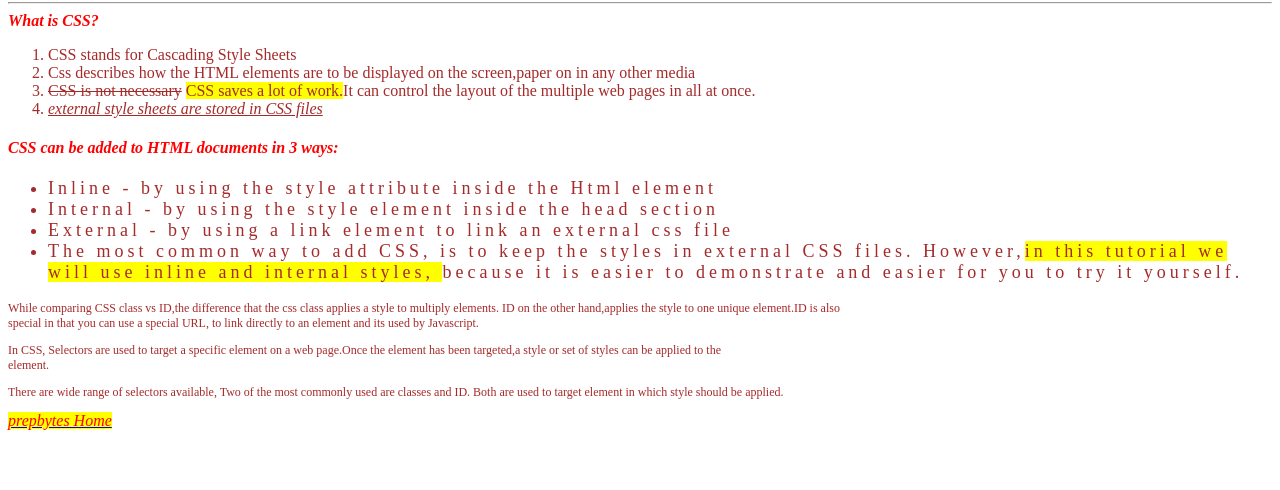
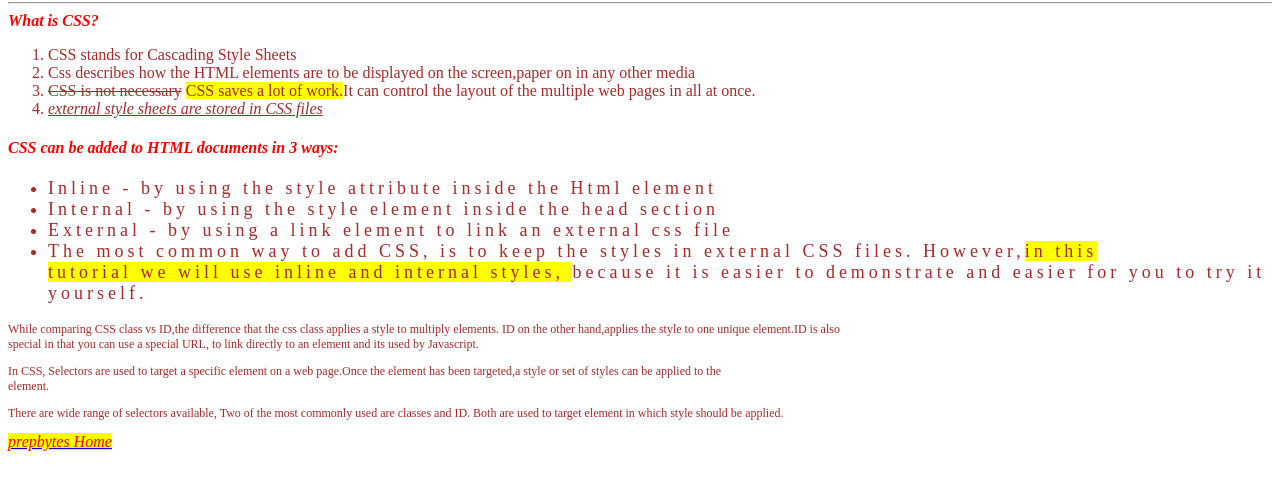
Before and after one commit to Mokshithabhi/CSS_Assignment, a plain HTML site: page index.html in a window 1280 px wide. Shown: the part 78-568 px from the top of the page. Drawn offline with Linux system fonts and the light colour scheme.

Commit message:
Update index.html

```diff
--- a/index.html
+++ b/index.html
@@ -14,7 +14,7 @@
    <ol type=1 style=" color:brown">
        <li >CSS stands for Cascading Style Sheets</li>
        <li >Css describes how the HTML elements are to be displayed on the screen,paper on in any other media</li>
-       <li ><span style = "Text-decoration:line-through" > CSS is not necessary</span>   <span style="background-color:yellow">CSS saves a lot of work.</span>It can control the layout of the multiple web pages in all at once.</li>
+       <li ><span style = "Text-decoration:line-through" > CSS is not necessary</span> <span style="background-color:yellow">CSS saves a lot of work.</span>It can control the layout of the multiple web pages in all at once.</li>
        <li ><span style = "Text-decoration:underline" ><i>external style sheets are stored in CSS files</i></span></li>
    </ol>
    <h4><b><i style="color:red">CSS can be added to HTML documents in 3 ways:</i></b></h4>
@@ -23,7 +23,7 @@
         <li>Inline - by using the style attribute inside the Html element</li>
         <li>Internal - by using the style element inside the head section</li>
         <li>External - by using a link element to link an external css file</li>
-        <li>The most common way to add CSS, is to keep the styles in external CSS files. However,<span style= "background-color:yellow">in this tutorial we will use inline and internal styles, </span>
+        <li>The most common way to add CSS, is to keep the styles in external CSS files. However,<span style= "background-color:yellow">in this<br> tutorial we will use inline and internal styles, </span>
         because  it is easier to demonstrate and easier for you to try it yourself.</li>
     </ul>
     <p>While comparing CSS class vs ID,the difference that the css class applies a style to multiply elements. ID on the other hand,applies the style to one unique element.ID is also<br> special in that you can use a special URL, to link directly to an element and its used by Javascript.</p>
```
